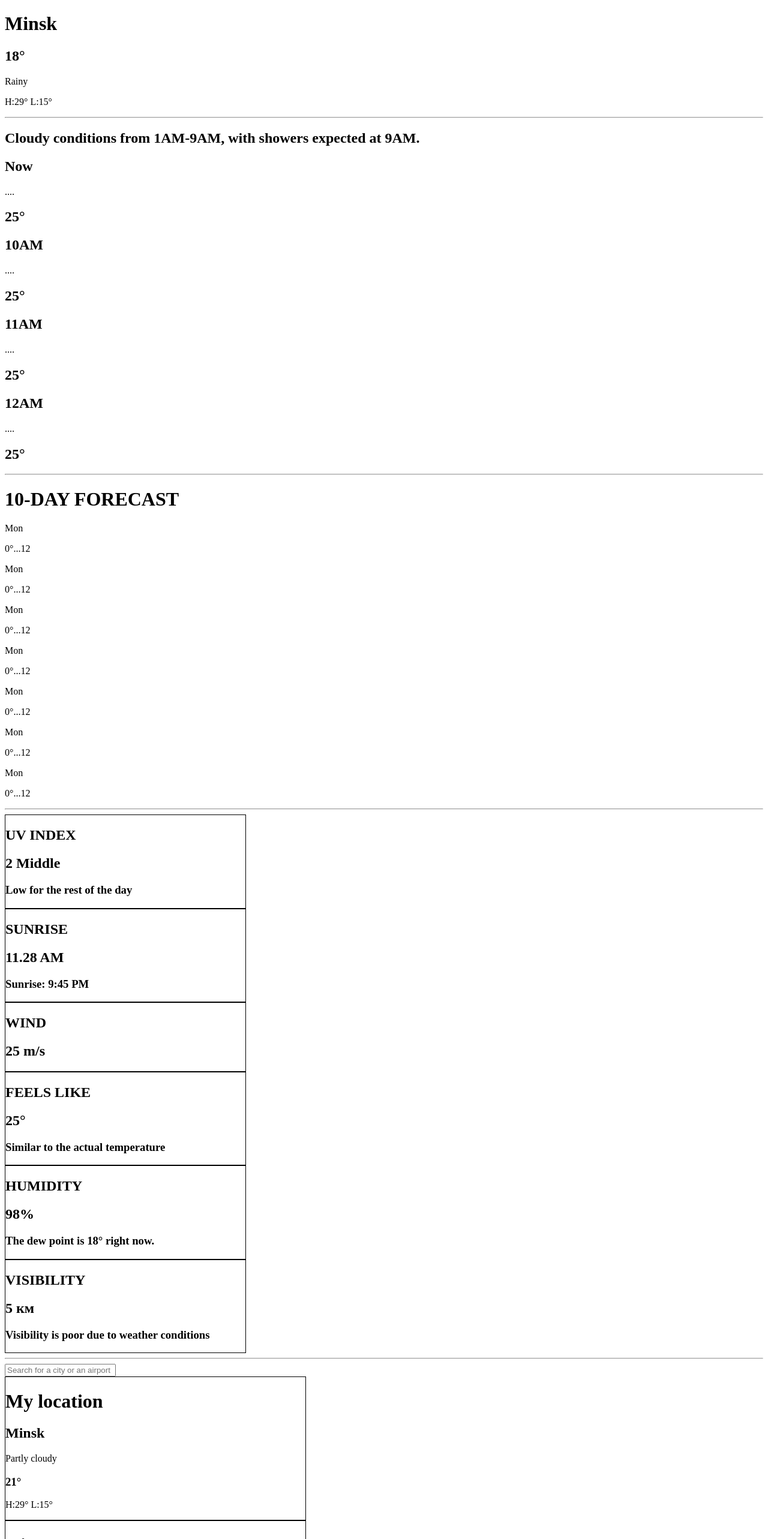
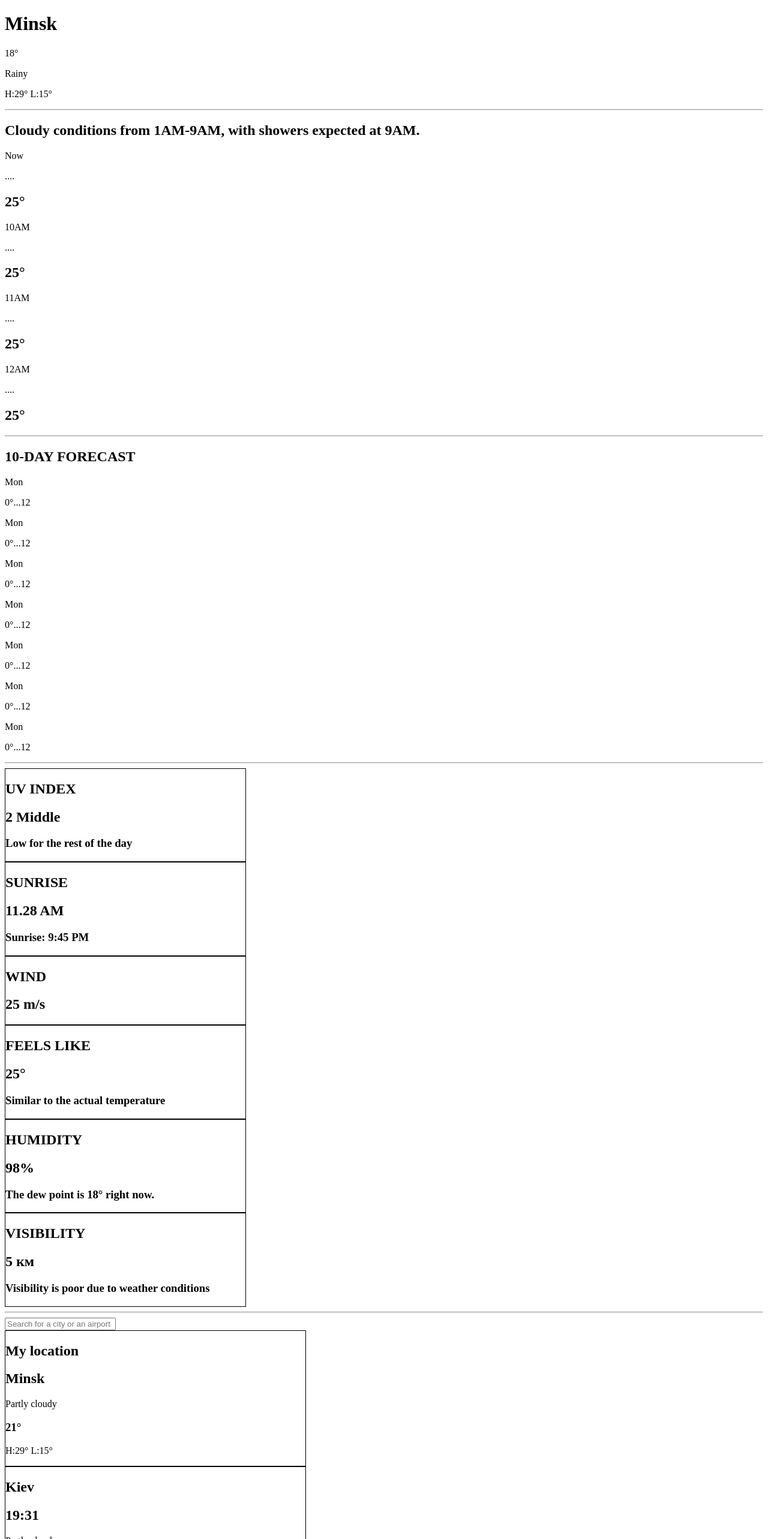
Before and after one commit to Linyshka/Weather-App, a React (Vite) app: page / in a window 1280 px wide. Shown: the top 2566 px of the page at 60% size. Built offline with nearby package versions, Linux system fonts and the light colour scheme; the HTML template or start-up script is replaced by a standard one.

Commit message:
refactor: change some tags

```diff
--- a/src/components/LocationWidget/LocationWidget.tsx
+++ b/src/components/LocationWidget/LocationWidget.tsx
@@ -7,12 +7,12 @@ function LocationWidget({ location }: LocationProps) {
     <div style={{ border: "1px solid black", width: "500px" }}>
       {location.isMyLocation ? (
         <div>
-          <h1>My location</h1>
+          <h2>My location</h2>
           <h2>{location.city}</h2>
         </div>
       ) : (
         <div>
-          <h1>{location.city}</h1>
+          <h2>{location.city}</h2>
           <h2>
             {date.getHours()}:{date.getMinutes()}
           </h2>
--- a/src/components/TenDaysForecast/TenDaysForecast.tsx
+++ b/src/components/TenDaysForecast/TenDaysForecast.tsx
@@ -4,7 +4,7 @@ import DayItem from '../DayItem';
 function TenDaysForecast() {
 
   return <>
-    <h1>10-DAY FORECAST</h1>
+    <h2>10-DAY FORECAST</h2>
     {daysForecastArray.map((item, index) => <DayItem key={index} day={item} />)}
   </>
 }
--- a/src/components/TimeItem/TimeItem.tsx
+++ b/src/components/TimeItem/TimeItem.tsx
@@ -3,7 +3,7 @@ import { TimeProps } from './types';
 function TimeItem({ item }: TimeProps) {
   return (
     <>
-      <h2>{item.time}</h2>
+      <span>{item.time}</span>
       <p>....</p>
       <h2>{item.temperature}&deg;</h2>
     </>
--- a/src/components/TodayForecast/TodayForecast.tsx
+++ b/src/components/TodayForecast/TodayForecast.tsx
@@ -2,7 +2,7 @@ function TodayForecast() {
   return (
     <>
       <h1>Minsk</h1>
-      <h2>18&deg;</h2>
+      <span>18&deg;</span>
       <p>Rainy</p>
       <p>H:29&deg; L:15&deg;</p>
     </>
```
